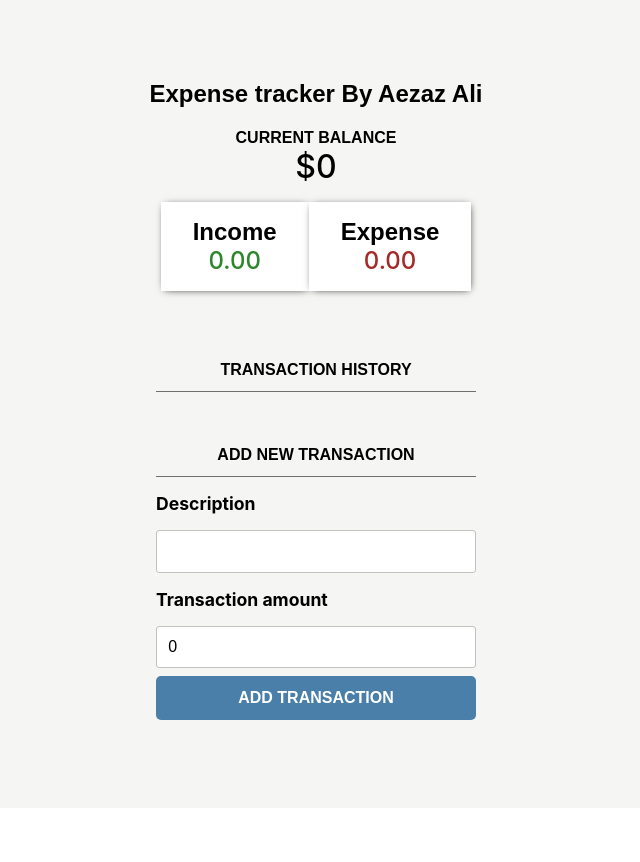
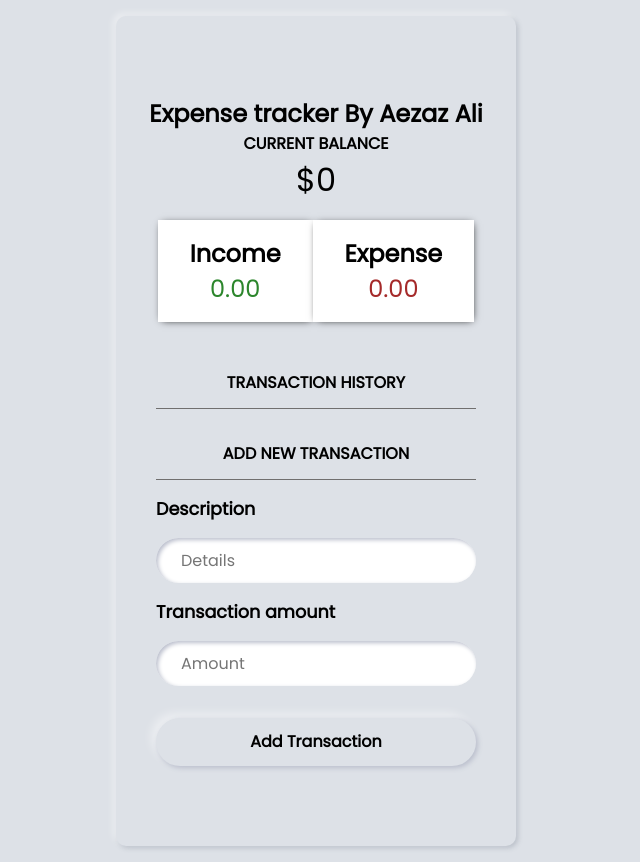
Before and after one commit to aezazali1997/expense-tracker, a React (Create React App) app: page / in a window 1280 px wide. Shown: the whole page, without its empty margins (324-964 px from the left). Before the commit the page ends 808 px from the top, so only its background shows below. Built offline with nearby package versions, Linux system fonts and the light colour scheme.

Commit message:
added css

```diff
--- a/src/App.css
+++ b/src/App.css
@@ -1,10 +1,29 @@
-/* helper classes */
+/* font imprts */
+@import url('https://fonts.googleapis.com/css2?family=Poppins&display=swap');
+/* classes */
+*{
+    padding: 0;
+    margin: 0;
+    box-sizing: border-box;
+    font-family: 'Poppins', sans-serif;
+}
+.main{
+    background-color: #DDE1E7;
+    height: auto;
+    padding: 1rem 0;
+}
 .center-it{
 text-align: center;
 }
 .container{
+    height: auto;
     display: flex;
     flex-direction: column;
-    background-color: rgb(245, 245, 244);
-    padding: 5rem 0;
+    width: 25rem;
+    padding: 5rem 1rem;
+    margin: 0 auto;
+    background-color: #DDE1E7;
+    border-radius: 10px;
+    box-shadow: -3px -3px 7px #ffffff73,
+                2px 2px 5px rgba(94,104,121,0.288)
 }
--- a/src/App.js
+++ b/src/App.js
@@ -8,6 +8,7 @@ import GlobalProvider from "./components/context/Globalstate";
 
 function App() {
 	return (
+		<div className="main">
 		<GlobalProvider>
 			<div className="container center-it">
 				<Header />
@@ -17,6 +18,7 @@ function App() {
 				<Addnewtransaction />
 			</div>
 		</GlobalProvider>
+		</div>
 	);
 }
 
--- a/src/components/AddNewTransaction/Addnewtransaction.css
+++ b/src/components/AddNewTransaction/Addnewtransaction.css
@@ -18,17 +18,19 @@ input{
   padding: .7rem;
   font-size: 1rem;
 }
-.add-tranaction{
-  background-color: rgb(74, 127, 170);
-  margin: .51rem 0;
-  display: inline-block;
-  text-decoration: none;
-  text-transform: uppercase;
-  padding: .81rem 0;
+.input-btn{
+  margin-top: 2rem;
   width: 20rem;
-  border-radius: 5px;
-  font-size: medium;
-  font-weight: 600;
-  color: white;
-  border: none;
+    box-shadow: 2px 2px 5px #babecc, -5px -5px 10px #ffffff73;
+    height: 3rem;
+    background: #dde1e7;
+    font-weight: bold;
 }
+input{
+  border-radius: 2rem;
+  border: 0;
+  outline: 0;
+  box-shadow: inset 2px 2px 4px #babecc,
+                inset -2px -2px 4px #ffffff73;
+  padding: 10px 25px ;
+}
--- a/src/components/AddNewTransaction/Addnewtransaction.js
+++ b/src/components/AddNewTransaction/Addnewtransaction.js
@@ -5,13 +5,14 @@ import { GlobalContext } from "../context/Globalstate";
 const Addnewtransaction = () => {
 	const { transactions, addTransaction } = useContext(GlobalContext);
 	const [description, setDescription] = useState("");
-	const [transaction, setTransaction] = useState(0);
+	const [transaction, setTransaction] = useState();
 	return (
 		<div>
 			<h4 className="trans-title underline">Add new transaction</h4>
 			<div className="new-trans-container">
 				<h5>Description</h5>
 				<input
+				 placeholder="Details"
 					type="text"
 					id="Description"
 					value={description}
@@ -20,6 +21,7 @@ const Addnewtransaction = () => {
 				/>
 				<h5>Transaction amount</h5>
 				<input
+						placeholder="Amount"
 					type="number"
 					id="transactionamount"
 					value={transaction}
@@ -27,8 +29,9 @@ const Addnewtransaction = () => {
 					required="required"
 				/>
 			</div>
-			<button
-				className="add-tranaction"
+			<input type="button"
+			className="input-btn"
+			value="Add Transaction"
 				onClick={() => {
 					addTransaction({
 						id: transactions.length + 1,
@@ -36,9 +39,8 @@ const Addnewtransaction = () => {
 						transaction,
 					});
 				}}
-			>
-				Add Transaction
-			</button>
+			 />
+
 		</div>
 	);
 };
--- a/src/components/CurrentBalance/CurrentBalance.css
+++ b/src/components/CurrentBalance/CurrentBalance.css
@@ -1,7 +1,7 @@
 h4{
   font-size: 1rem;
   font-weight: 600;
-  font-family: Arial, Helvetica, sans-serif;
+  font-family: inherit;
   text-transform: uppercase;
   margin-block-end: 0;
 }
--- a/src/components/Header/Header.css
+++ b/src/components/Header/Header.css
@@ -1,5 +1,5 @@
 h1{
   font-size: 1.5rem;
-  font-family: Arial, Helvetica, sans-serif;
+  font-family: inherit;
   font-weight: 600;
 }
--- a/src/components/singleTransaction/SingleTransaction.css
+++ b/src/components/singleTransaction/SingleTransaction.css
@@ -4,7 +4,8 @@
   margin: 1rem auto;
   display: flex;
   justify-content: space-between;
-  padding: .6rem;
+  border-radius: 25px;
+  padding: 10px 25px;
 }
 .single-transaction:hover{
   color: white;
@@ -23,10 +24,13 @@
 }
 button{
   border: 0;
-  background-color: transparent;
+  background-color: #dde1e7;
   margin-left: 10px;
-  color: white;
+color: white;
   display: none;
+  border-radius: 100px;
+  width: 20px;
+
 }
 .single-transaction:hover button{
   color: white;
```
Also changed, not shown: 1 other file (tests, documents, lock files or other folders).
